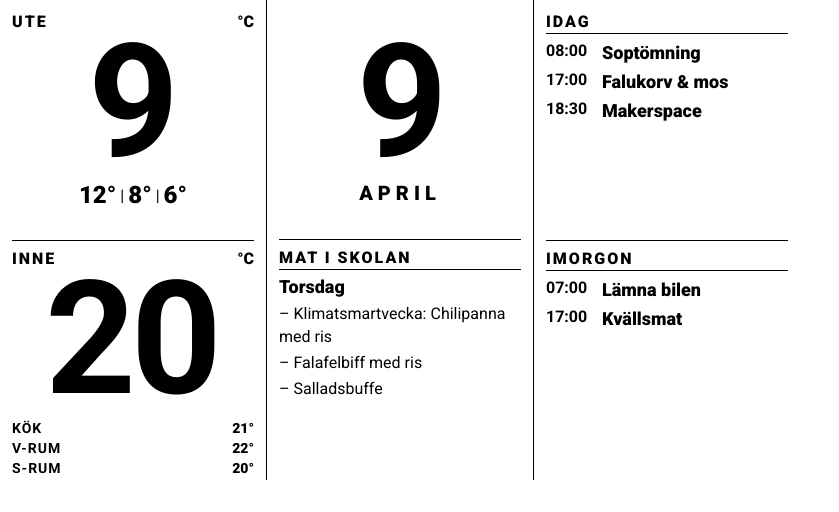
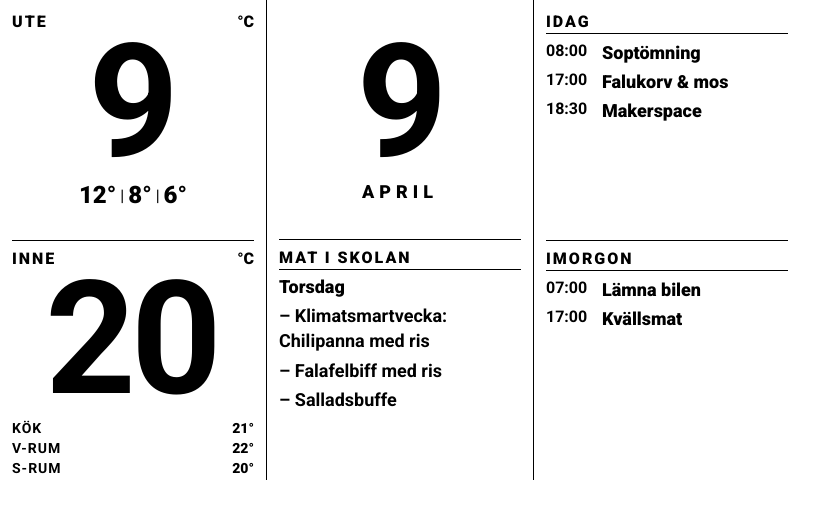
Before and after one commit to Makanz/generate-image-bmp, a website built with Vite: page dashboard-web/index.html in a window 1280 px wide. Shown: the whole page, without its empty margins (0-839 px from the left). Built offline with nearby package versions, Linux system fonts and the light colour scheme; no server answers.

Commit message:
Increase lunch font size, make it bold

```diff
--- a/dashboard-web/style.css
+++ b/dashboard-web/style.css
@@ -205,7 +205,7 @@ body {
 }
 
 .date-month {
-    font-size: 20px;
+    font-size: 18px;
     font-weight: var(--font-weight-extrabold);
     letter-spacing: 5px;
     margin-top: 8px;
@@ -229,8 +229,9 @@ body {
 }
 
 .lunch-content {
-    font-size: 16px;
+    font-size: 18px;
     line-height: var(--line-height-relaxed);
+    font-weight: var(--font-weight-bold);
 }
 
 .lunch-day-name {
@@ -240,8 +241,9 @@ body {
 }
 
 .lunch-meal {
-    font-size: 16px;
+    font-size: 18px;
     padding: var(--spacing-xs) 0;
+    font-weight: var(--font-weight-bold);
 }
 
 .lunch-meal::before {
```
